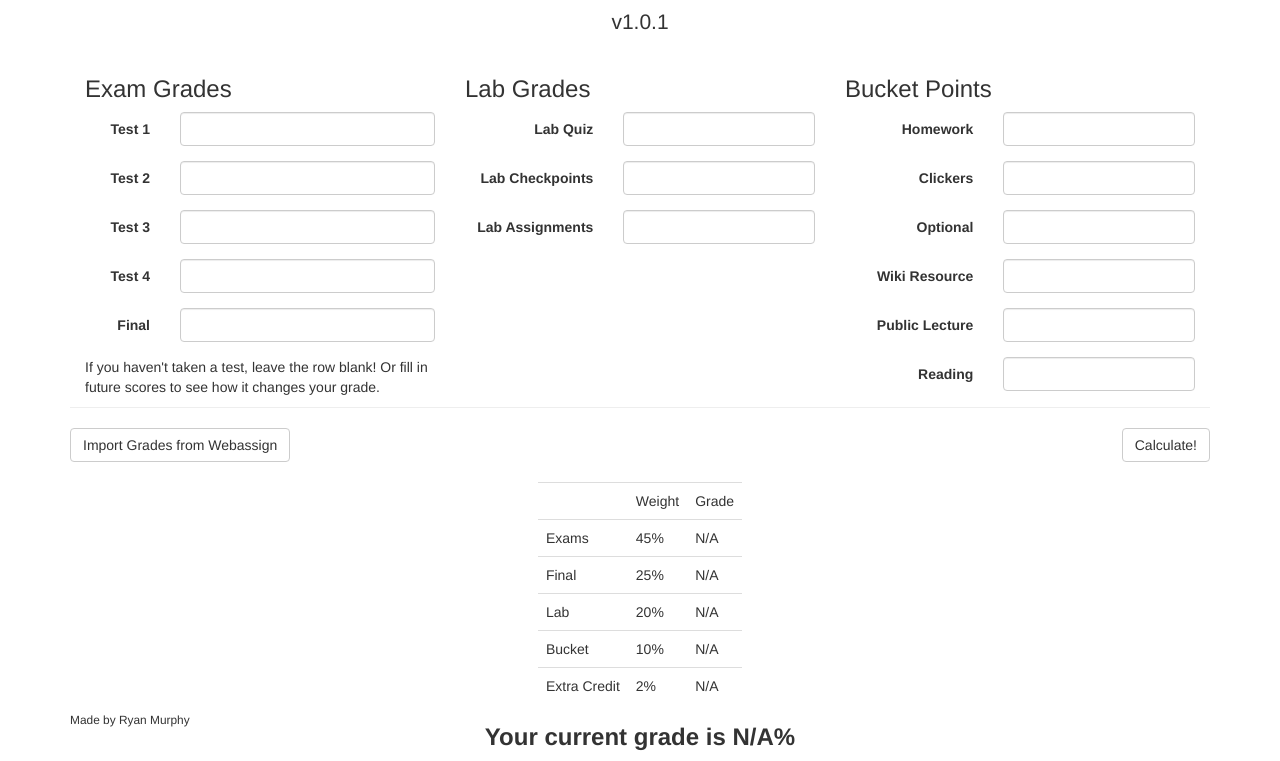
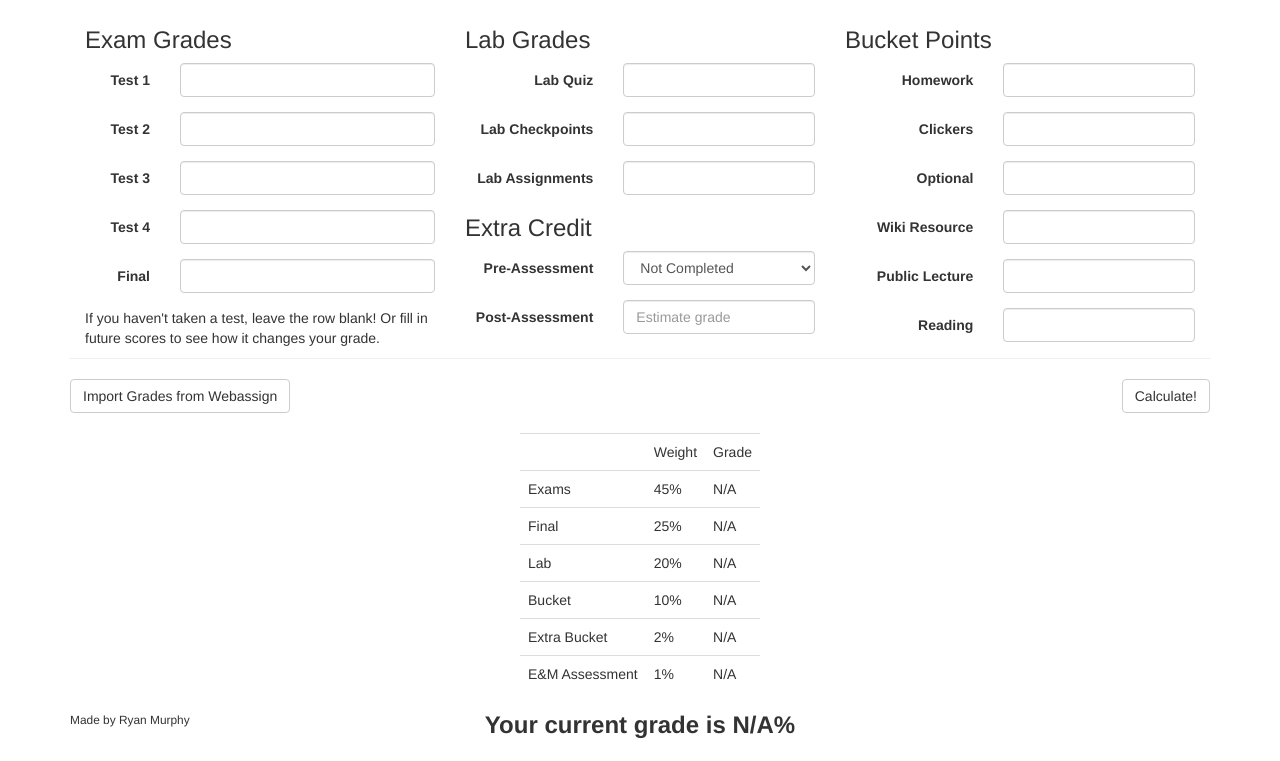
Before and after one commit to Yhprum/Physics-grades, a plain HTML site: page index.html in a window 1280 px wide. Shown: the part 63-824 px from the top of the page. Drawn offline with nearby package versions, Linux system fonts and the light colour scheme.

Commit message:
Added motion assessment into calculations

```diff
--- a/index.html
+++ b/index.html
@@ -8,7 +8,6 @@
     <div class="container">
         <div class="text-center">
             <h1>Physics 2 Grade Calculator</h1>
-            <p class="lead">v1.0.1</p>
         </div>
         <div class="col-md-4">
             <h3>Exam Grades</h3>
@@ -66,6 +65,24 @@
                 <label for="assignment" class="col-sm-5 control-label">Lab Assignments</label>
                 <div class="col-sm-7">
                   <input type="number" class="form-control" id="assignment">
+                </div>
+              </div>
+            </form>
+            <h3>Extra Credit</h3>
+            <form class="form-horizontal">
+              <div class="form-group">
+                <label for="pre" class="col-sm-5 control-label">Pre-Assessment</label>
+                <div class="col-sm-7">
+                  <select class="form-control" id="pre">
+                    <option>Not Completed</option>
+                    <option>Completed</option>
+                  </select>
+                </div>
+              </div>
+              <div class="form-group">
+                <label for="post" class="col-sm-5 control-label">Post-Assessment</label>
+                <div class="col-sm-7">
+                  <input type="number" class="form-control" id="post" placeholder="Estimate grade">
                 </div>
               </div>
             </form>
@@ -143,9 +160,14 @@
                         <td id="bucketgrade">N/A</td>
                     </tr>
                     <tr>
-                        <td>Extra Credit</td>
+                        <td>Extra Bucket</td>
                         <td>2%</td>
                         <td id="ecgrade">N/A</td>
+                    </tr>
+                    <tr>
+                        <td>E&M Assessment</td>
+                        <td>1%</td>
+                        <td id="assessment">N/A</td>
                     </tr>
                 </tbody>
             </table>
@@ -274,18 +296,27 @@
                 let possible = (hw*.05 + clickers*.04 + optional*.03 + wiki*.02 + lectures*.01 + reading*.01) / 16;
                 let extra = Math.max(0, Math.min(5, possible*16 - hw*.05) + hw*.05 - 10)*50
 
+                let assessment = 0
+                if ($("#pre").val() == "Completed") {
+                    assessment += 25
+                }
+                if ($("#post").val() != "") {
+                    assessment += 25 + $("#post").val() *  .5
+                }
+
                 document.getElementById('examgrade').innerText = Math.round(testgrade * 100) / 100;
                 document.getElementById('labgrade').innerText = Math.round(labgrade * 100) / 100;
                 document.getElementById('bucketgrade').innerText = Math.round(bucketgrade * 100) / 100;
                 document.getElementById('ecgrade').innerText = Math.round(extra * 100) / 100;
+                document.getElementById('assessment').innerText = Math.round(assessment * 100) / 100;
 
                 let final = document.getElementById('final').value;
                 var fgrade = 0;
                 if(final) {
                     document.getElementById('finalgrade').innerText = final;
-                    fgrade = .25*final + .45*testgrade + .2*labgrade + .1*bucketgrade + .02*extra;
+                    fgrade = .25*final + .45*testgrade + .2*labgrade + .1*bucketgrade + .02*extra + .01 * assessment;
                 } else {
-                    fgrade = (.45*testgrade + .2*labgrade + .1*bucketgrade + .02*extra) * 100/75;
+                    fgrade = (.45*testgrade + .2*labgrade + .1*bucketgrade + .02*extra) * 100/75  + .01 * assessment;
                     let needA = (90-.75*fgrade)/.25
                     needA = Math.round(needA * 100) / 100;
                     let needB = (80-.75*fgrade)/.25
```
